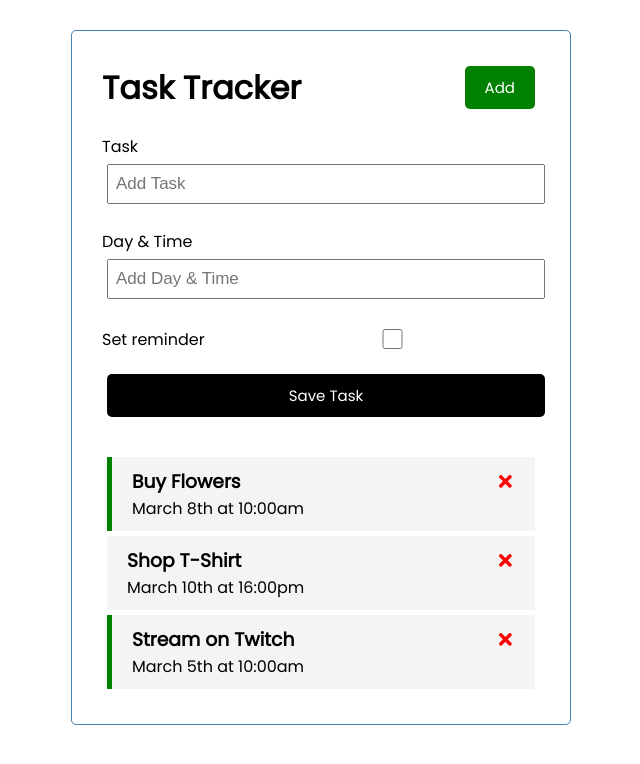
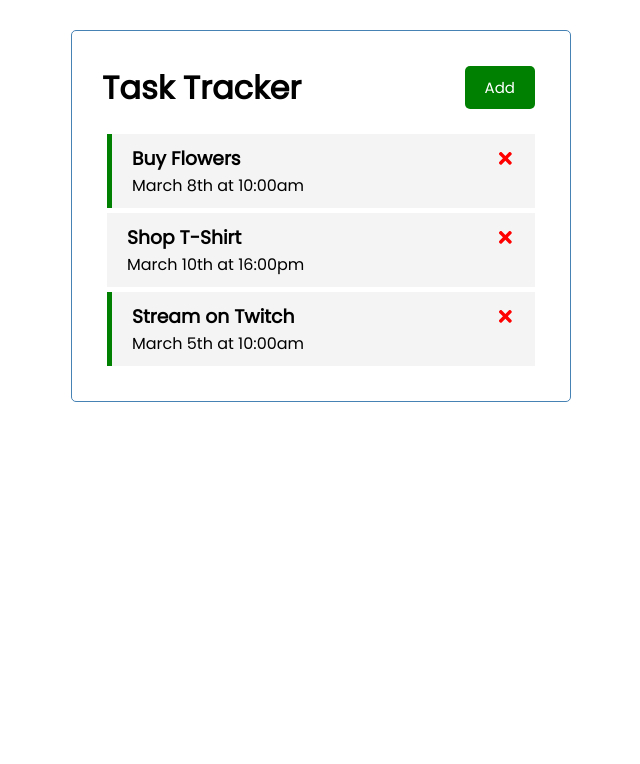
Before and after one commit to v1becheck/react-task-tracker, a React (Create React App) app: page / in a window 1280 px wide. Shown: the top 764 px of the page, without its empty margins (319-959 px from the left). Built offline with nearby package versions, Linux system fonts and the light colour scheme.

Commit message:
Fiexes to add Task functionality

```diff
--- a/src/App.js
+++ b/src/App.js
@@ -5,6 +5,8 @@
 import { useState } from 'react';
 
 function App() {
+  const [showAddTask, setShowAddTask] = useState(false);
+
   const [tasks, setTasks] = useState([
     {
       id: 1,
@@ -49,8 +51,8 @@
 
   return (
     <div className='container'>
-      <Header />
-      <AddTask onAdd={addTask} />
+      <Header onAdd={() => setShowAddTask(!showAddTask)} />
+      {showAddTask && <AddTask onAdd={addTask} />}
       {tasks.length > 0 ? (
         <Tasks tasks={tasks} onDelete={deleteTask} onToggle={toggleReminder} />
       ) : (
--- a/src/components/Header.js
+++ b/src/components/Header.js
@@ -1,15 +1,11 @@
 import PropTypes from 'prop-types';
 import Button from './Button';
 
-const Header = ({ title }) => {
-  const onClick = () => {
-    console.log('click');
-  };
-
+const Header = ({ title, onAdd }) => {
   return (
     <header className='header'>
       <h1>{title}</h1>
-      <Button color='green' text='Add' onClick={onClick} />
+      <Button color='green' text='Add' onClick={onAdd} />
     </header>
   );
 };
```
